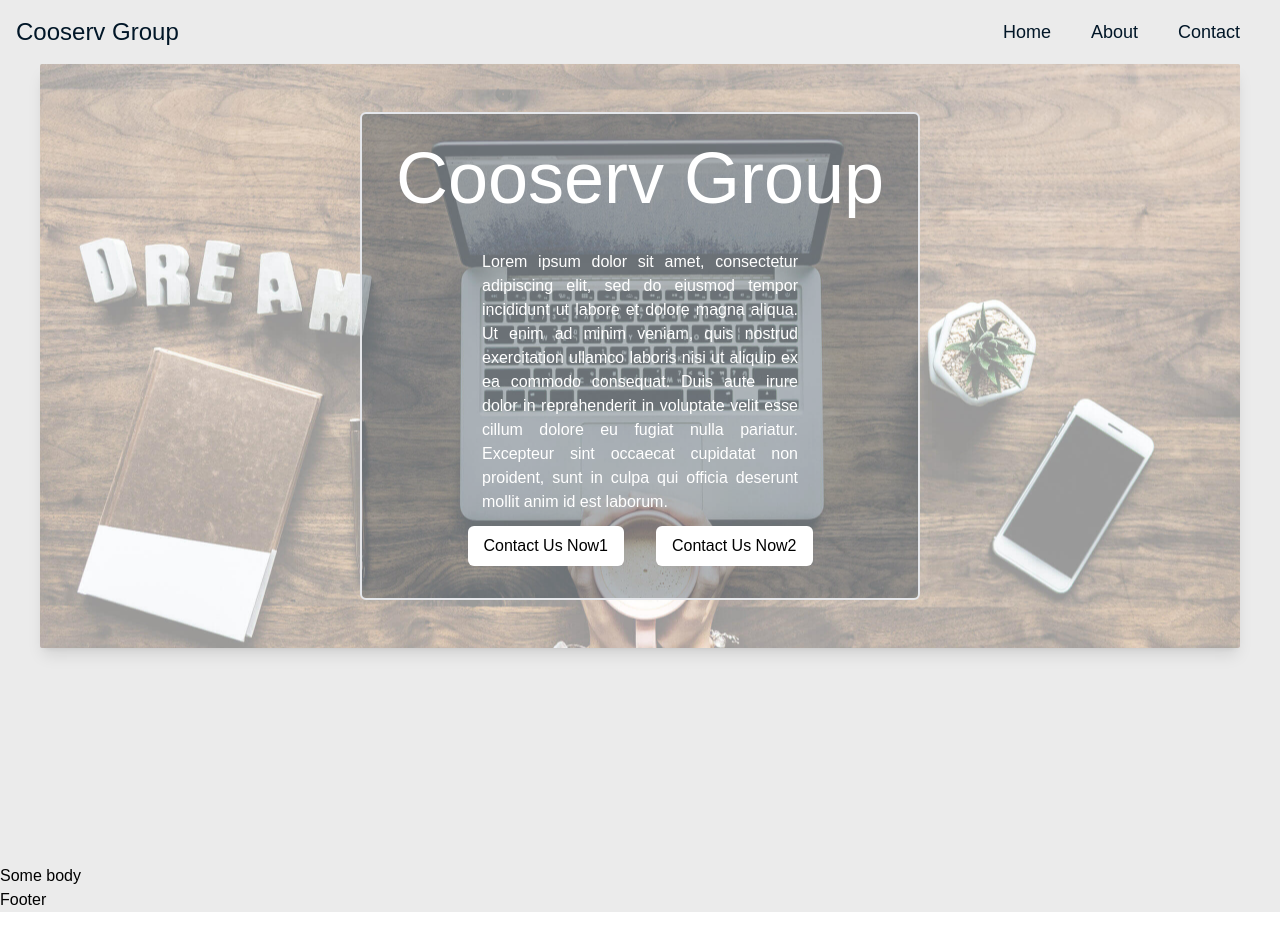
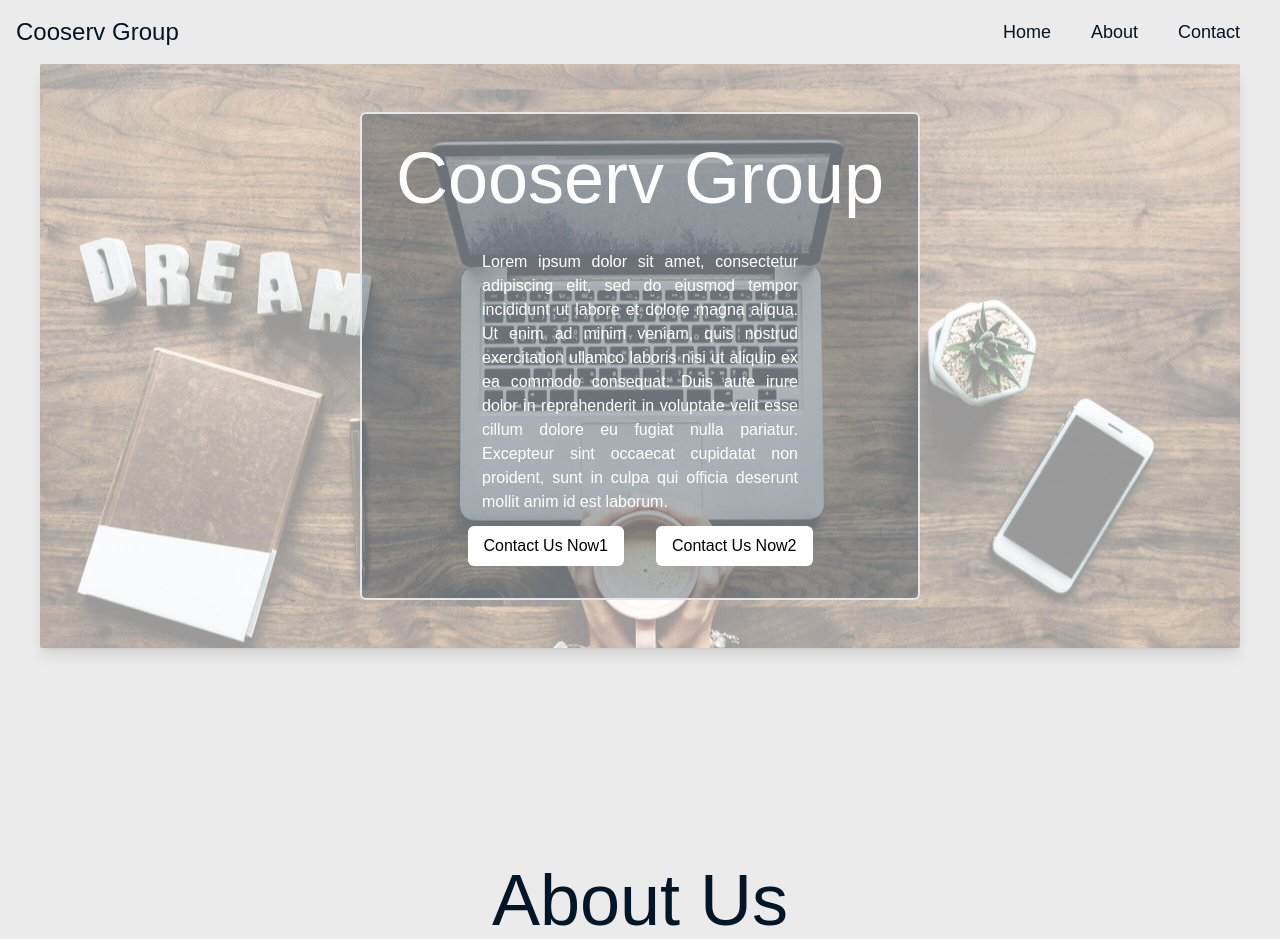
Before and after one commit to hasano14/cooserv-group, a React (Create React App) app: page / in a window 1280 px wide. Shown: the top 939 px of the page. Before the commit the page ends 912 px from the top, so only its background shows below. Built offline with nearby package versions, Linux system fonts and the light colour scheme.

Commit message:
New Updates

```diff
--- a/src/components/Body.js
+++ b/src/components/Body.js
@@ -1,9 +1,10 @@
 import React from 'react'
+import Aboutus from './aboutus/aboutus'
 
 const Body = () => {
   return (
     <div class="flex flex-col ">
-      Some body
+      <Aboutus />
     </div>
   )
 }
--- a/src/components/Header.js
+++ b/src/components/Header.js
@@ -1,25 +1,21 @@
 import React from 'react'
+import '../index.css';
 
 const Header = () => {
   return (
     <div class="flex flex-col h-screen w-full">
-      <div class="mix-blend-normal bg-fixed bg-center bg-cover items-center md:p-15 shadow-lg rounded-sm md:mx-5 lg:mx-10 max-h-screen header-image">
+      <div class="mix-blend-normal bg-local bg-center bg-cover items-center md:p-15 shadow-lg rounded-sm md:mx-5 lg:mx-10 header-image">
         <div class="mix-blend-normal border-2 rounded-md bg-primary/30 my-10 mx-5 pb-7 md:my-10 md:mx-32 lg:my-12 lg:mx-32 xl:mx-80 2xl:mx-96 transition-all">
           <HeaderTitle words="Cooserv Group"/>
           <p class="items-center flex flex-col text-md text-justify m-2 md:px-20 lg:px-28 text-white">Lorem ipsum dolor sit amet, consectetur adipiscing elit, sed do eiusmod tempor incididunt ut labore et dolore magna aliqua.
           Ut enim ad minim veniam, quis nostrud exercitation ullamco laboris nisi ut aliquip ex ea commodo consequat. Duis aute irure dolor in reprehenderit in voluptate velit esse cillum dolore eu fugiat nulla pariatur. Excepteur sint occaecat cupidatat non proident, sunt in culpa qui officia deserunt mollit anim id est laborum.</p>
           <div class="flex flex-col md:flex-row items-center place-content-center">
-            <button class="rounded-md bg-white px-4 py-2 mx-4 my-1 hover:text-white hover:bg-primary transition-all">
-              Contact Us Now1
-            </button>
-            <button class="rounded-md bg-white px-4 py-2 mx-4 my-1 hover:text-white hover:bg-primary transition-all">
-              Contact Us Now2
-            </button>
+            <button class="rounded-md bg-white px-4 py-2 mx-4 my-1 hover:text-white hover:bg-primary transition-all"> Contact Us Now1 </button>
+            <button class="rounded-md bg-white px-4 py-2 mx-4 my-1 hover:text-white hover:bg-primary transition-all"> Contact Us Now2 </button>
           </div>
         </div>
       </div>
     </div>
-
   )
 }
 
--- a/src/components/Navbar.js
+++ b/src/components/Navbar.js
@@ -23,7 +23,7 @@ class Navbar extends React.Component{
                         <span class="text-2xl justify-center items-center">Cooserv Group</span>
                     </a>
                     <nav class="md:ml-auto flex flex-wrap items-center text-base justify-center">
-                        <a href='/' class="mx-4 text-lg md:mr-6 text-primary md:hover:text-secondary md:hover:underline hover:underline-offset-2 transition-all">Home</a>
+                        <a href='/' class="mx-4 text-lg md:mr-6 text-primary md:hover:text-secondary md:hover:underline hover:underline-offset-2 transition-all ">Home</a>
                         <a href='/' class="mx-4 text-lg md:mr-6 text-primary md:hover:text-secondary md:hover:underline hover:underline-offset-2 transition-all">About</a>
                         <a href='/' class="mx-4 text-lg md:mr-6 text-primary md:hover:text-secondary md:hover:underline hover:underline-offset-2 transition-all">Contact</a>
                     </nav>
--- /dev/null
+++ b/src/components/aboutus/aboutus.js
@@ -0,0 +1,11 @@
+import React from 'react'
+
+const aboutus = () => {
+  return (
+    <div class="flex flex-col w-5/6 items-center mx-auto static">
+        <h1 class="text-primary text-center text-5xl md:text-7xl">About Us</h1>
+    </div>
+  )
+}
+
+export default aboutus
```
